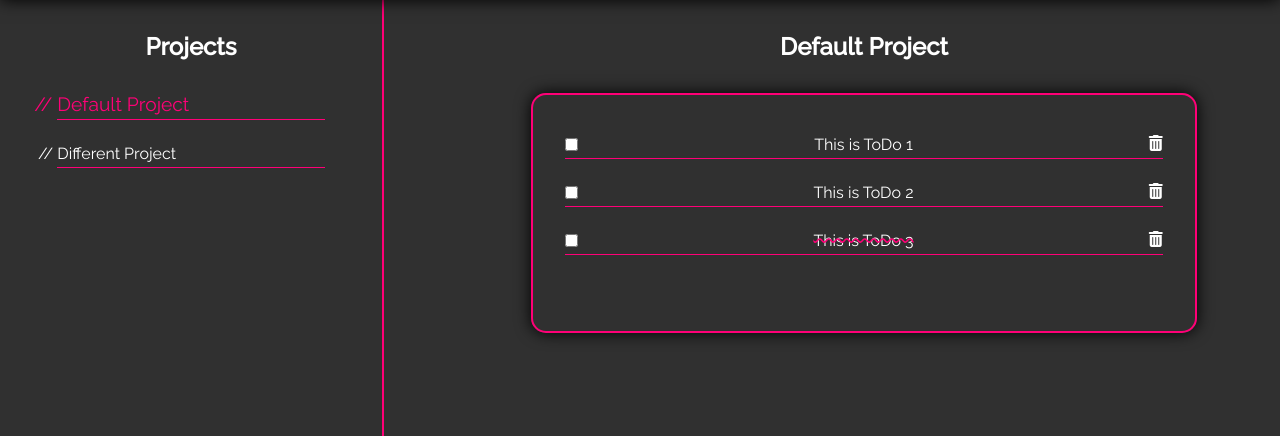
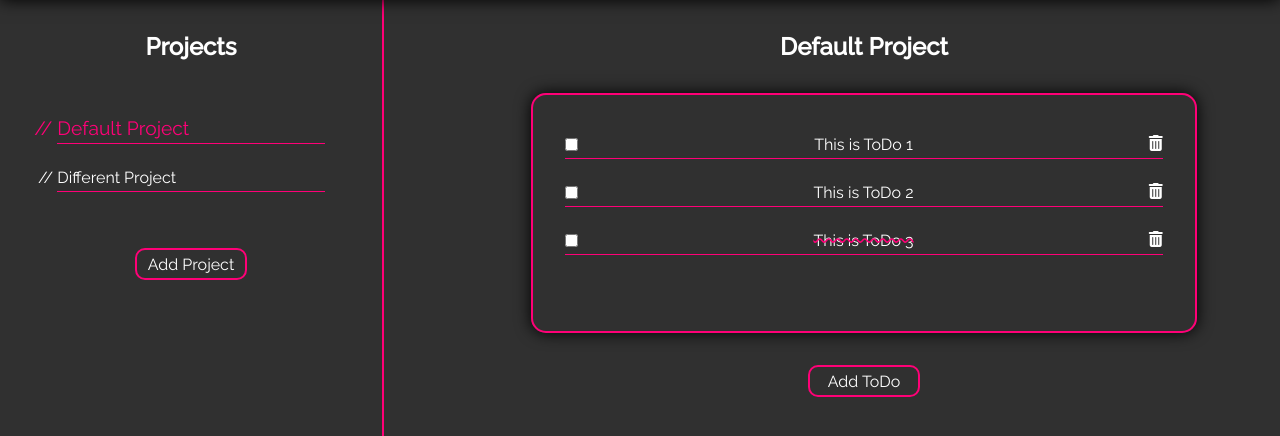
Before and after one commit to mattwheeler-dev/odin-todo, a website built with webpack: page dist/index.html in a window 1280 px wide. Shown: the part 80-516 px from the top of the page. Built offline with nearby package versions, Linux system fonts and the light colour scheme.

Commit message:
Add mode toggler, add new project and todo btns. add styles for those elements as well

```diff
--- a/dist/index.html
+++ b/dist/index.html
@@ -19,7 +19,7 @@
 	<body>
 		<header>
 			<h1>Odin's ToDos</h1>
-			<div id="mode-toggle">
+			<div id="mode-toggle" title="Toggle light / dark modes">
 				<i id="light" class="fa-regular fa-lightbulb"></i>
 				<i id="moon" class="fa-solid fa-moon"></i>
 			</div>
@@ -31,6 +31,7 @@
 					<li class="project active">Default Project</li>
 					<li class="project">Different Project</li>
 				</ul>
+				<button id="new-project-btn">Add Project</button>
 			</section>
 			<section id="todo-list-container">
 				<h2>Default Project</h2>
@@ -53,6 +54,7 @@
 						<i class="fa-solid fa-trash-can"></i>
 					</li>
 				</ul>
+				<button id="new-todo-btn">Add ToDo</button>
 			</section>
 		</main>
 	</body>
--- a/dist/styles.css
+++ b/dist/styles.css
@@ -21,6 +21,7 @@
 body,
 header,
 main,
+section,
 .todo {
 	display: flex;
 }
@@ -88,12 +89,38 @@ main {
 
 section {
 	height: 100vh;
+	flex-direction: column;
 }
 
 h2 {
 	width: 100%;
 	text-align: center;
 	margin: 2rem 0;
+}
+
+button {
+	cursor: pointer;
+	height: 2rem;
+	width: 7rem;
+	margin: 2rem auto;
+	font-size: 1rem;
+	color: #fff;
+	background-color: transparent;
+	border: var(--border);
+	border-radius: 10px;
+	transition: all 0.2s linear;
+}
+
+button:hover {
+	font-weight: 500;
+	color: var(--primary);
+	background-color: #000;
+	box-shadow: var(--glow);
+	scale: 1.1;
+}
+
+button:active {
+	scale: 0.9;
 }
 
 /* PROJECTS & TODOS SHARED STYLES */
```
